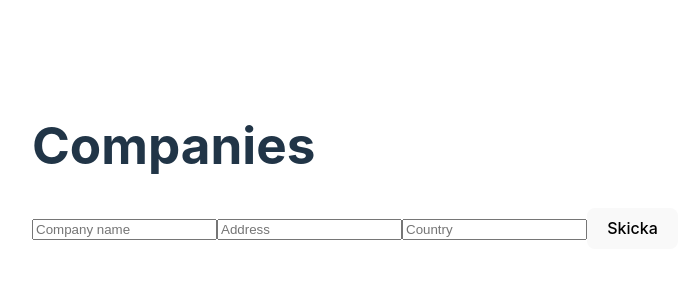
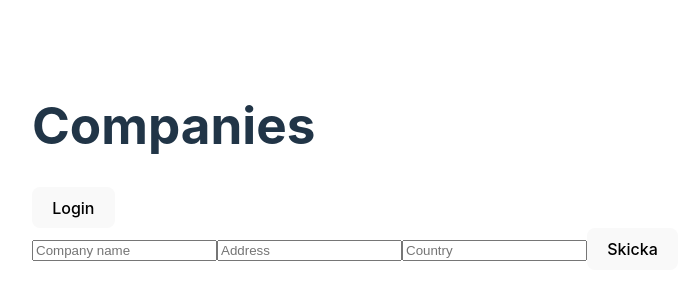
Before and after one commit to elsadahlman/UtbildningProjekt, a React (Vite) app in the folder vite-project/: page / in a window 1280 px wide. Shown: the part 234-534 px from the top of the page, without its empty margins (18-706 px from the left). Built offline with nearby package versions, Linux system fonts and the light colour scheme; no server answers.

Commit message:
setuserstate

```diff
--- a/vite-project/src/App.tsx
+++ b/vite-project/src/App.tsx
@@ -6,6 +6,7 @@ import { CreateCompanyForm } from "./components/CreateCompanyForm";
 import { deleteCompanyById, getCompanies, postCompany } from "./services/companyService";
 import CompanyForCreation from "./models/CompanyForCreation";
 import UserContextProvider from './context/UserContextProvider';
+import { LoginButton } from "./components/LoginButton";
 
 
 const App = () => {
@@ -66,7 +67,7 @@ const App = () => {
             {loading  && "Loading...."}
             <StyledApp>
                 <h1>Companies</h1>
-
+                <LoginButton/>
                 <CreateCompanyForm onCreate={onClickCreate}/>
 
                 <CompaniesList companies={companies} onDelete={onClickDelete}/>
--- a/vite-project/src/components/LoginButton.tsx
+++ b/vite-project/src/components/LoginButton.tsx
@@ -6,12 +6,14 @@ export const LoginButton = () => {
     const {userState, setUserState} = useUserContext();
 
     const toggleLogin = () => {
-        setUserState();
+        console.log("in togglelogin", userState);
+        const newState = {...userState};
+        newState.isLoggedIn = !newState.isLoggedIn;
+        setUserState(newState);
     }
 
     return (
-     <button onClick={toggleLogin} >{userState.isLoggedIn ? "Log out" : "Login"}</button>
-
+        <button onClick={toggleLogin} >{userState.isLoggedIn ? "Log out" : "Login"}</button>
     )
 
 }
--- a/vite-project/src/context/UserContext.tsx
+++ b/vite-project/src/context/UserContext.tsx
@@ -17,13 +17,13 @@ export const UserContext = createContext<UserContextType >({
     userState: {
         isLoggedIn: false
     },
-    setUserState: () => {console.log('not implemented');
+    setUserState: () => {
+        console.log("......");
     }
 });
 
 export const useUserContext = () => {
     const ctx = useContext(UserContext);
-    console.log(ctx);
     return ctx;
 
 };
```
